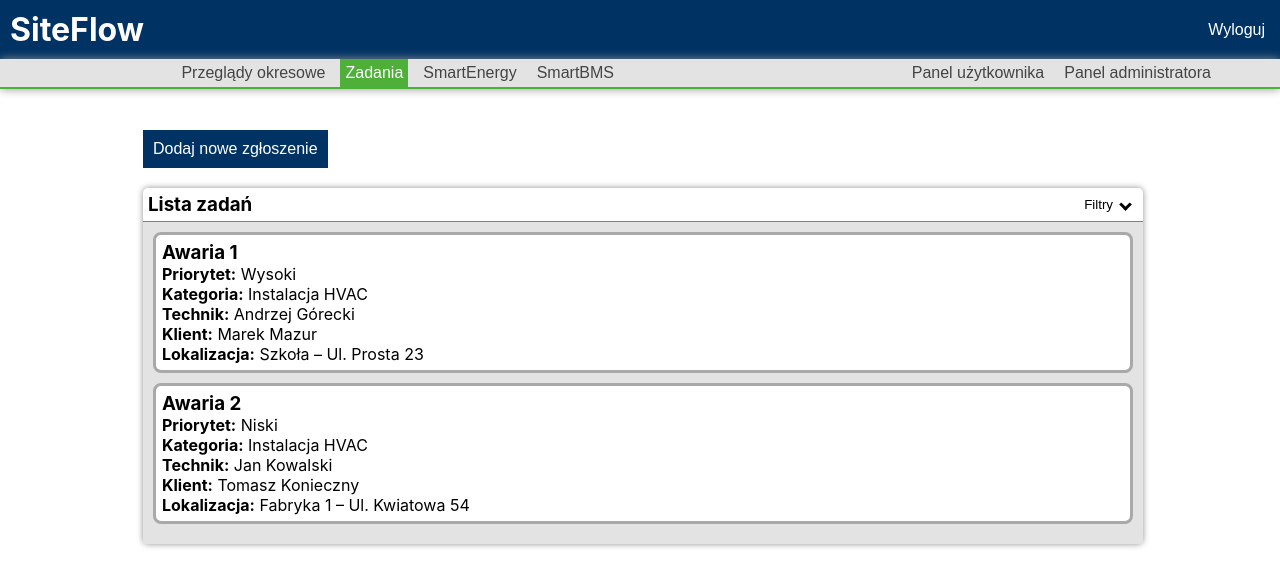
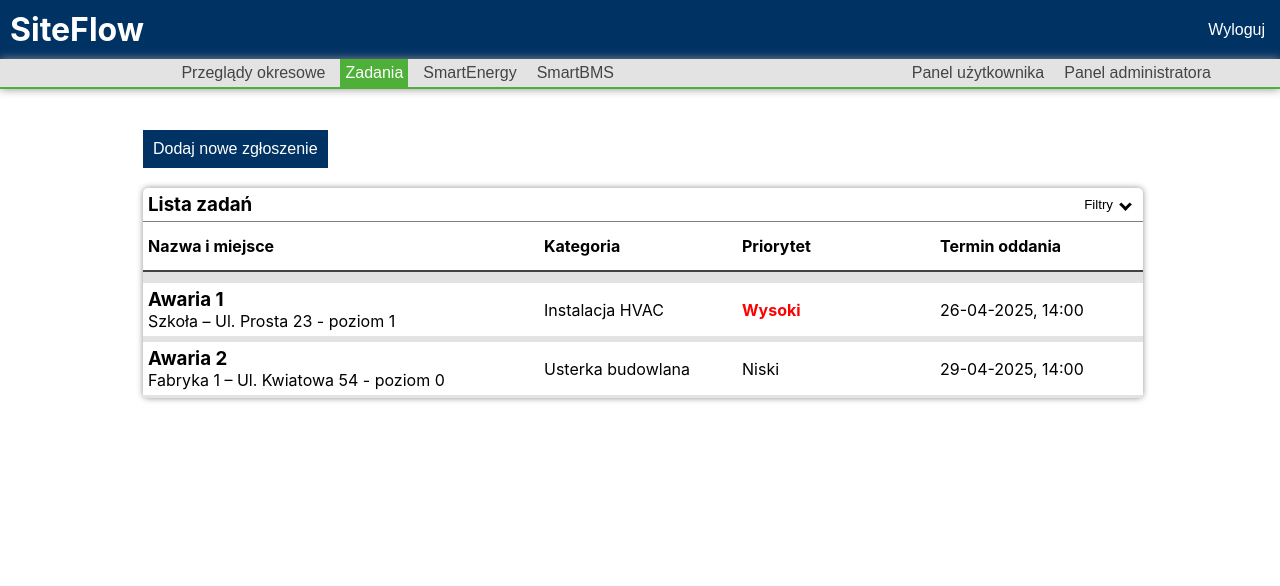
Before and after one commit to MH-0505/SmartCMMS-frontend, a React (Create React App) app: page /dashboard in a window 1280 px wide. Both pictures are taken after a click on the button "Zadania". Shown: the top 586 px of the page. Built offline with nearby package versions, Linux system fonts and the light colour scheme.

Commit message:
dalsza praca nad listą awarii

```diff
--- a/src/App.css
+++ b/src/App.css
@@ -2,6 +2,20 @@
   margin: 0;
   padding: 0;
   box-sizing: border-box;
+}
+
+.Standard-btn{
+  background-color: var(--arslightblue);
+  border: none;
+  color: white;
+  padding: 6px;
+  margin-left: 8px;
+  margin-right: 8px;
+  font-size: calc(6px + 1vmin);
+}
+
+.Standard-btn:hover{
+  background-color: var(--darkgrey);
 }
 
 .Header-bar{
--- a/src/pages/dashboard_panels/TaskPanel.css
+++ b/src/pages/dashboard_panels/TaskPanel.css
@@ -18,16 +18,60 @@
 .Task-list-items{
     display: flex;
     flex-direction: column;
-    padding: 10px;
     background-color: var(--whitegrey);
 }
 
+.Task-list-header{
+    display: grid;
+    grid-template-columns: 2fr 1fr 1fr 1fr;
+    align-items: center;
+    padding: 5px;
+    margin-bottom: 8px;
+    height: 5ch;
+    background-color: white;
+    border-bottom: 2px solid var(--darkgrey);
+}
+
+.Task-list-header-element{
+    border-right: 1px solid var(--darkgrey);
+    border-left: 1px solid var(--darkgrey);
+}
+
 .Task{
-    border-radius: 8px;
-    border: 3px solid darkgray;
-    margin-bottom: 10px;
-    padding:6px;
+    display: grid;
+    grid-template-columns: 2fr 1fr 1fr 1fr;
     background-color: white;
+    align-items: center;
+    padding: 5px;
+}
+
+.Task:hover{
+    background-color: var(--whitegrey);
+}
+
+.Task-details{
+    display: grid;
+    grid-template-columns: 1fr 1fr 1fr;
+    grid-gap: 10px;
+    padding: 5px 5px 5px 15px;
+    border-top: 1px solid var(--darkgrey);
+}
+.Task-details-footer{
+    display: flex;
+    flex-direction: row;
+    align-items: center;
+    justify-content: right;
+    padding: 5px;
+}
+
+.Task-wrapper{
+    background-color: white;
+    margin-bottom: 3px;
+    margin-top: 3px;
+    border: transparent;
+}
+.Task-wrapper.active{
+    border-left: 3px solid var(--darkgrey);
 }
 
 .New-task-button{
--- a/src/pages/dashboard_panels/TaskPanel.jsx
+++ b/src/pages/dashboard_panels/TaskPanel.jsx
@@ -40,7 +40,14 @@ export default function TaskPanel(){
                     <ListTopBar headingText="Lista zadań">
                         <Filters/>
                     </ListTopBar>
+
                     <div className="Task-list-items">
+                        <div className="Task-list-header">
+                            <p><strong>Nazwa i miejsce</strong></p>
+                            <p><strong>Kategoria</strong></p>
+                            <p><strong>Priorytet</strong></p>
+                            <p><strong>Termin oddania</strong></p>
+                        </div>
                         {taskList.map(task => {
                             const technician = getTechnicianById(task.technicianId);
                             const client = getClientById(task.clientId);
@@ -48,7 +55,7 @@ export default function TaskPanel(){
 
                             return (
                                 <div key={task.id} className="Task-item">
-                                    {listItem(task, technician, client, location)}
+                                    {ListItem(task, technician, client, location)}
                                 </div>
                             );
                         })}
@@ -119,31 +126,104 @@ export function Filters() {
     );
 }
 
-export function listItem(task, technician, client, location){
+export function ListItem(task, technician, client, location){
+    const [isExtended, setIsExtended] = useState(false);
+
+    function taskOnClick(){
+        setIsExtended(!isExtended);
+
+    }
     return(
-        <div className="Task">
-            <h3>{task.name}</h3>
-            <p><strong>Priorytet:</strong> {task.priority}</p>
-            <p><strong>Kategoria:</strong> {task.category}</p>
-            <p><strong>Technik:</strong> {technician?.firstName} {technician?.lastName}</p>
-            <p><strong>Klient:</strong> {client?.firstName} {client?.lastName}</p>
-            <p><strong>Lokalizacja:</strong> {location?.name} – {location?.address}</p>
+        <div className={`Task-wrapper ${isExtended ? "active" : ""}`}>
+            <div className="Task" onClick={taskOnClick}>
+                <div>
+                    <h3>{task.name}</h3>
+                    <p> {location?.name} – {location?.address} - {location?.roomsOrFloors[task?.locationRoomId]}</p>
+                </div>
+                <p>{task.category}</p>
+                {task.priority === 'Wysoki' ?
+                    <p style={{color:'red'}}><strong>{task.priority}</strong></p>
+                    :
+                    <p>{task.priority}</p>
+                }
+                <p>{task.endDate}, {task.endTime}</p>
+            </div>
+            {isExtended ?
+                <>
+                    <div className={"Task-details"}>
+                        <div>
+                            <p><strong>Data awarii:</strong></p>
+                            <p>{task.failureDate}, {task.failureTime}</p>
+                        </div>
+                        <div>
+                            <p><strong>Data przyjęcia zadania:</strong></p>
+                            <p>{task.startDate}, {task.startTime}</p>
+                        </div>
+                        <div>
+                            <p><strong>Klient:</strong></p>
+                            <p>{client?.firstName} {client?.lastName}, {client?.positionOrDepartment}</p>
+                            <p>Tel. +{client?.phoneNumber}</p>
+                            <p>E-mail: {client?.emailAddress}</p>
+                        </div>
+                        <div>
+                            <p><strong>Technicy:</strong></p>
+                            <p>{technician?.firstName} {technician.lastName}</p>
+                        </div>
+                        <div style={{gridColumn: "span 2"}}>
+                            <p><strong>Opis sytuacji:</strong></p>
+                            <p>{task.description}</p>
+                        </div>
+                    </div>
+                    <div className={"Task-details-footer"}>
+                        <button className={"Standard-btn"}>Edytuj zgłoszenie</button>
+                        <button className={"Standard-btn"}>Dodaj protokół</button>
+                    </div>
+                </>
+                :
+                <></>
+
+            }
         </div>
-    )
+    );
 }
 
 // mock data
 const tasks = [
     {
-        id: 0, name: 'Awaria 1', clientId: 0, locationId: 3, technicianId: 1, failureDate: '25-04-2025',
-        failureTime: '12:33', priority: 'Wysoki', category: 'Instalacja HVAC', description: 'przykładowy opis',
-        startDate: '25-04-2025', startTime: '14:00', endDate: '26-04-2025', endTime: '14:00',
+        id: 0,
+        name: 'Awaria 1',
+        clientId: 0,
+        locationId: 3,
+        locationRoomId: 2,
+        technicianId: 1,
+        failureDate: '25-04-2025',
+        failureTime: '12:33',
+        priority: 'Wysoki',
+        category: 'Instalacja HVAC',
+        description: 'przykładowy opis',
+        startDate: '25-04-2025',
+        startTime: '14:00',
+        endDate: '26-04-2025',
+        endTime: '14:00',
     },
 
     {
-        id: 1, name: 'Awaria 2', clientId: 1, locationId: 1, technicianId: 0, failureDate: '23-04-2025',
-        failureTime: '10:44', priority: 'Niski', category: 'Instalacja HVAC', description: 'przykładowy opis 2',
-    startDate: '24-04-2025', startTime: '14:00', endDate: '29-04-2025', endTime: '14:00',},
+        id: 1,
+        name: 'Awaria 2',
+        clientId: 1,
+        locationId: 1,
+        locationRoomId: 1,
+        technicianId: 0,
+        failureDate: '23-04-2025',
+        failureTime: '10:44',
+        priority: 'Niski',
+        category: 'Usterka budowlana',
+        description: 'przykładowy opis 2',
+        startDate: '24-04-2025',
+        startTime: '14:00',
+        endDate: '29-04-2025',
+        endTime: '14:00'
+    },
 ];
 
 const technicians = [
@@ -153,13 +233,19 @@ const technicians = [
 ]
 
 const clients = [
-    {id:0, firstName: 'Marek', lastName: 'Mazur', positionOrDepartment: 'Mechanik', phoneNumber: '48880701510', emailAddress: 'marekmazur@example.com'},
-    {id:1, firstName: 'Tomasz', lastName: 'Konieczny', positionOrDepartment: 'Manager', phoneNumber: '48811201340', emailAddress: 'tomaszkonieczny@example.com'}
+    {
+        id: 0,
+        firstName: 'Marek',
+        lastName: 'Mazur',
+        positionOrDepartment: 'Mechanik',
+        phoneNumber: '48 880 701 510',
+        emailAddress: 'marekmazur@example.com'},
+    {id:1, firstName: 'Tomasz', lastName: 'Konieczny', positionOrDepartment: 'Manager', phoneNumber: '48 811 201 340', emailAddress: 'tomaszkonieczny@example.com'}
 ]
 
 const locations = [
-    {id:0, name:'Biuro 1', address:'Ul. Fabryczna 14', roomsOrFloors: ['poziom -1', 'pozion 0', 'pozion 1', 'pozion 2', 'pozion 3']},
-    {id:1, name:'Fabryka 1', address:'Ul. Kwiatowa 54', roomsOrFloors: ['poziom -1', 'pozion 0', 'pozion 1', 'pozion 2']},
-    {id:2, name:'Biuro 2', address:'Ul. Słoneczna 66', roomsOrFloors: ['poziom -1', 'pozion 0', 'pozion 1', 'pozion 2', 'pozion 3']},
-    {id:3, name:'Szkoła', address:'Ul. Prosta 23', roomsOrFloors: ['poziom -1', 'pozion 0', 'pozion 1', 'pozion 2']}
+    {id:0, name:'Biuro 1', address:'Ul. Fabryczna 14', roomsOrFloors: ['poziom -1', 'poziom 0', 'poziom 1', 'poziom 2', 'poziom 3']},
+    {id:1, name:'Fabryka 1', address:'Ul. Kwiatowa 54', roomsOrFloors: ['poziom -1', 'poziom 0', 'poziom 1', 'poziom 2']},
+    {id:2, name:'Biuro 2', address:'Ul. Słoneczna 66', roomsOrFloors: ['poziom -1', 'poziom 0', 'poziom 1', 'poziom 2', 'poziom 3']},
+    {id:3, name:'Szkoła', address:'Ul. Prosta 23', roomsOrFloors: ['poziom -1', 'poziom 0', 'poziom 1', 'poziom 2']}
 ]
```
